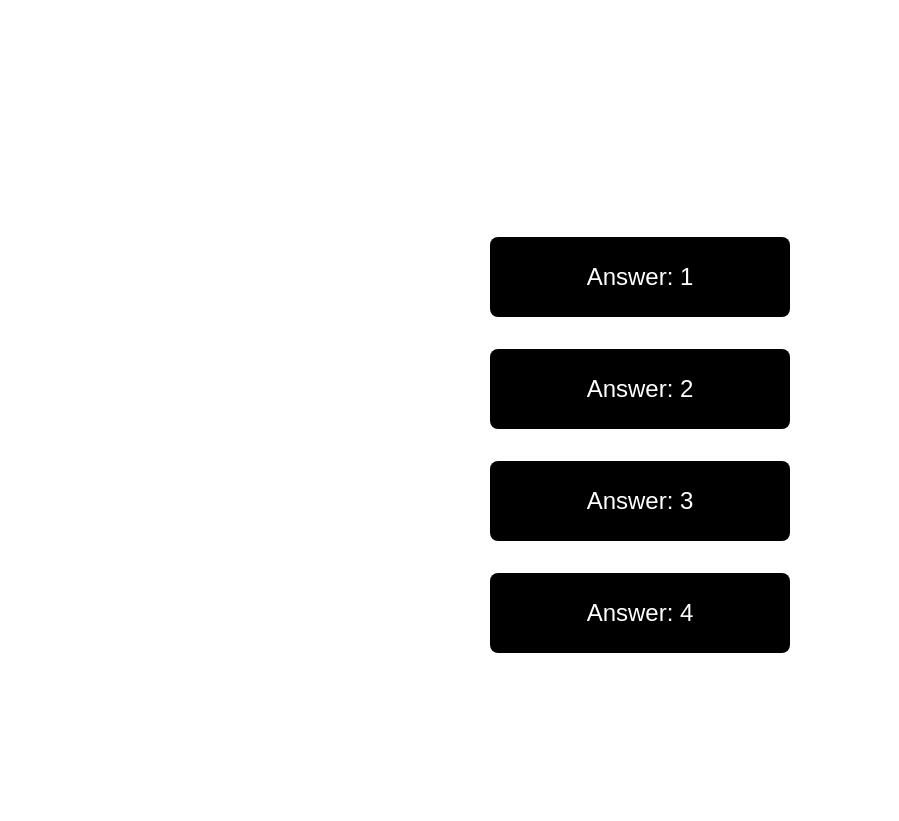
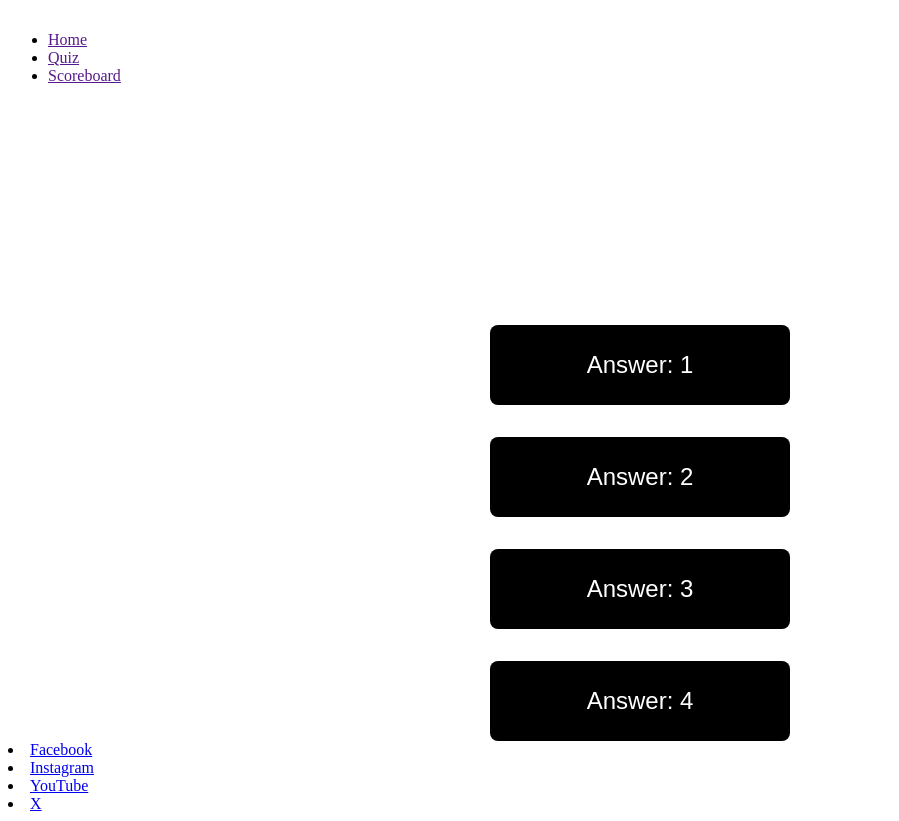
Before and after one commit to ashley9368/History-Quiz, a plain HTML site: page index.html in a window 1280 px wide. Shown: the part 111-932 px from the top of the page, without its empty margins (0-899 px from the left). Before the commit the page ends 800 px from the top, so only its background shows below. Drawn offline with Linux system fonts and the light colour scheme.

Commit message:
Added footer and social media links, Added nav bar basic

```diff
--- a/index.html
+++ b/index.html
@@ -4,12 +4,14 @@
 <head>
     <meta charset="UTF-8">
     <meta name="viewport" content="width=device-width, initial-scale=1.0">
-
+    <!-- Meta tags for search engine -->
+    <meta name="description" content="quiz games, online quiz, history quiz, history, world history,">
+    <meta name="keywords" content="quiz, games, knowledge, learning, learn history">
     <!-- Font Awesome fonts-->
     <style>
         @import url('https://fonts.googleapis.com/css2?family=Comic+Neue:ital,wght@0,300;0,400;0,700;1,300;1,400;1,700&display=swap');
     </style>
-
+    <!-- Links Css to html -->
     <link rel="stylesheet" href="assets/css/style.css">
 
     <title>World History Quiz</title>
@@ -21,6 +23,13 @@
 
 <body>
     <h1 class="heading">World History Quiz</h1>
+    <nav class="navbar">
+        <ul>
+            <li><a href="" class="active">Home</a></li>
+            <li><a href=""> Quiz</a></li>
+            <li><a href=""> Scoreboard</a></li>
+        </ul>
+    </nav>
 
     <!--Multichoice quiz area-->
     <div class="quiz-area">
@@ -38,4 +47,16 @@
     <script src="assets/js/script.js"></script>
 </body>
 
+<!-- Footer -->
+<footer class="footer">
+    <div class="social-icons">
+        <!-- Links to social media in footer -->
+        <li><a href="https://www.facebook.com" target="_blank" rel="noopener">Facebook</a></li>
+        <li><a href="https://www.instagram.com" target="_blank" rel="noopener">Instagram</a></li>
+        <li><a href="https://www.youtube.com" target="_blank" rel="noopener">YouTube</a></li>
+        <li><a href="https://www.x.com" target="_blank" rel="noopener">X</a></li>
+    </div>
+
+</footer>
+
 </html>
```
